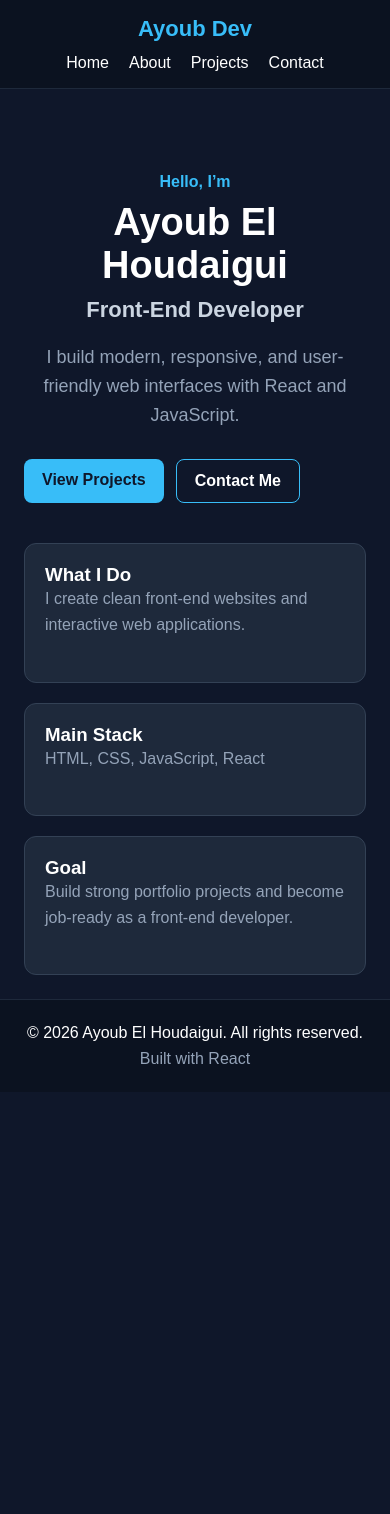
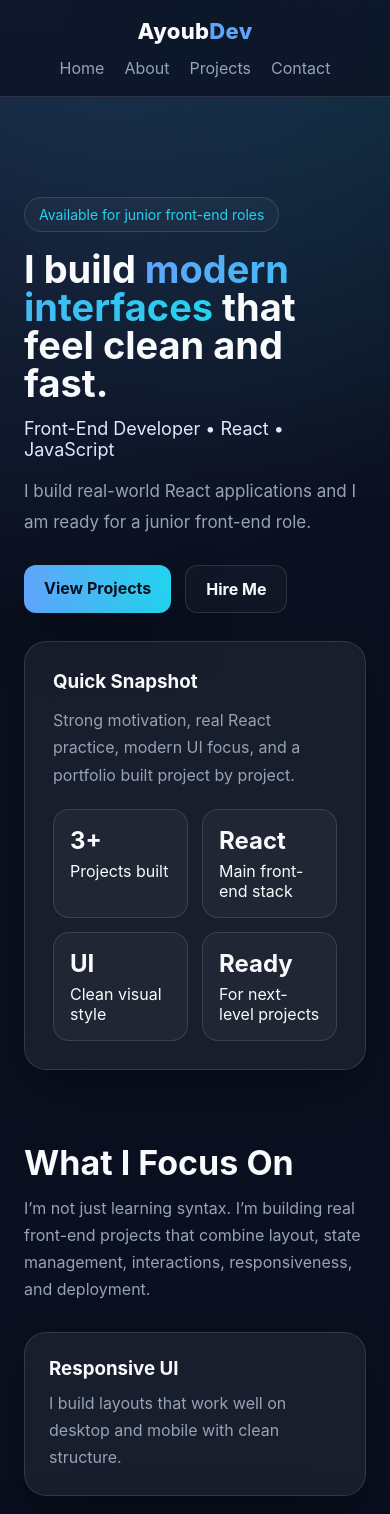
Before and after one commit to elhoudaiguiayoub/portfolioayoub, a React app in the folder portfolio/: page / in a window 390 px wide. Shown: the top 1514 px of the page. Before the commit the page ends 1092 px from the top, so only its background shows below. Built offline with nearby package versions, Linux system fonts and the light colour scheme; the HTML template or start-up script is replaced by a standard one.

Commit message:
Update home description

```diff
--- a/portfolio/src/components/Footer.jsx
+++ b/portfolio/src/components/Footer.jsx
@@ -1,8 +1,7 @@
 function Footer() {
   return (
     <footer className="footer">
-      <p>© 2026 Ayoub El Houdaigui. All rights reserved.</p>
-      <p className="footer-sub">Built with React</p>
+      <p>© 2026 Ayoub El Houdaigui — Front-End Developer</p>
     </footer>
   );
 }
--- a/portfolio/src/components/Navbar.jsx
+++ b/portfolio/src/components/Navbar.jsx
@@ -2,16 +2,20 @@ import { Link } from "react-router-dom";
 
 function Navbar() {
   return (
-    <nav className="navbar">
-      <Link to="/" className="logo">Ayoub Dev</Link>
+    <header className="navbar">
+      <div className="nav-inner">
+        <Link to="/" className="logo">
+          Ayoub<span>Dev</span>
+        </Link>
 
-      <div className="nav-links">
-        <Link to="/" className="nav-link">Home</Link>
-        <Link to="/about" className="nav-link">About</Link>
-        <Link to="/projects" className="nav-link">Projects</Link>
-        <Link to="/contact" className="nav-link">Contact</Link>
+        <nav className="nav-links">
+          <Link to="/" className="nav-link">Home</Link>
+          <Link to="/about" className="nav-link">About</Link>
+          <Link to="/projects" className="nav-link">Projects</Link>
+          <Link to="/contact" className="nav-link">Contact</Link>
+        </nav>
       </div>
-    </nav>
+    </header>
   );
 }
 
--- a/portfolio/src/data/projects.js
+++ b/portfolio/src/data/projects.js
@@ -3,18 +3,26 @@ export const projects = [
     id: 1,
     title: "Task Manager",
     category: "React",
-    description: "A to-do application with add, delete, and local storage features.",
+    description: "A modern task manager with localStorage, filtering, and clean UI.",
+    image: "/images/todo.png",
+    demo: "https://todoapp-ruby-chi.vercel.app/",
   },
   {
     id: 2,
     title: "Weather Dashboard",
     category: "JavaScript",
-    description: "A weather app that fetches data from an API and displays city forecasts.",
+    description:
+      "A weather app that fetches real data from an API and displays forecasts in a clean responsive interface.",
+    github: "https://github.com/elhoudaiguiayoub",
+    demo: "https://portfolioayoub-keis-ebon.vercel.app/",
   },
   {
     id: 3,
     title: "Developer Portfolio",
     category: "React",
-    description: "A responsive personal portfolio website built with React and React Router.",
+    description:
+      "A premium-style portfolio website built with React, React Router, reusable components, modal project cards, and responsive design.",
+    github: "https://github.com/elhoudaiguiayoub",
+    demo: "https://portfolioayoub-keis-ebon.vercel.app/",
   },
 ];
--- a/portfolio/src/pages/About.jsx
+++ b/portfolio/src/pages/About.jsx
@@ -1,25 +1,51 @@
 function About() {
-  const skills = ["HTML", "CSS", "JavaScript", "React", "Responsive Design", "Git"];
+  const skills = [
+    "HTML",
+    "CSS",
+    "JavaScript",
+    "React",
+    "React Router",
+    "Responsive Design",
+    "Git",
+    "Vercel",
+  ];
 
   return (
     <div className="page">
       <div className="container">
-        <h1 className="title">About Me</h1>
-        <p className="subtitle">
-          I am a motivated front-end developer building real projects and improving my React skills every day.
-        </p>
-        <p className="subtitle">
-          I enjoy creating clean, modern, and user-friendly interfaces.
-        </p>
+        <section className="section" style={{ marginTop: 0 }}>
+          <h1 className="section-title">About Me</h1>
+          <p className="section-subtitle">
+            I am a motivated front-end developer focused on building modern user interfaces with
+            React. I learn by creating projects, improving UI quality, and shipping real work online.
+          </p>
 
-        <div className="card">
-          <h2>Skills</h2>
-          <div className="badges">
-            {skills.map((skill) => (
-              <span key={skill} className="badge">{skill}</span>
-            ))}
+          <div className="grid-3">
+            <div className="skill-card">
+              <h3>How I Work</h3>
+              <p>I prefer building real projects instead of spending all my time on tutorials.</p>
+            </div>
+
+            <div className="skill-card">
+              <h3>What I Improve</h3>
+              <p>Component structure, cleaner styling, better interactions, and stronger project quality.</p>
+            </div>
+
+            <div className="skill-card">
+              <h3>Goal</h3>
+              <p>Become job-ready and strong enough to deliver polished front-end projects confidently.</p>
+            </div>
           </div>
-        </div>
+
+          <div className="card" style={{ marginTop: "24px" }}>
+            <h3>Skills</h3>
+            <div className="skills-wrap">
+              {skills.map((skill) => (
+                <span key={skill} className="badge">{skill}</span>
+              ))}
+            </div>
+          </div>
+        </section>
       </div>
     </div>
   );
--- a/portfolio/src/pages/Contact.jsx
+++ b/portfolio/src/pages/Contact.jsx
@@ -2,19 +2,39 @@ function Contact() {
   return (
     <div className="page">
       <div className="container">
-        <h1 className="title">Contact</h1>
-        <p className="subtitle">
-          If you would like to work with me or discuss a project, feel free to contact me.
-        </p>
+        <section className="section" style={{ marginTop: 0 }}>
+          <h1 className="section-title">Contact</h1>
+          <p className="section-subtitle">
+            If you want to work with me, collaborate on a project, or discuss a junior front-end opportunity,
+            feel free to contact me.
+          </p>
 
-        <div className="card" style={{ marginBottom: "20px" }}>
-          <p><strong>Email:</strong> elhoudaiguiayoubwc@gmail.com</p>
-          <p><strong>Location:</strong> New Westminster / Vancouver, BC</p>
-        </div>
+          <div className="grid-3">
+            <div className="contact-card">
+              <h3>Email</h3>
+              <p>elhoudaiguiayoubwc@gmail.com</p>
+            </div>
 
-        <a href="mailto:elhoudaiguiayoubwc@gmail.com" className="button">
-          Send Email
-        </a>
+            <div className="contact-card">
+              <h3>Location</h3>
+              <p>New Westminster / Vancouver, BC</p>
+            </div>
+
+            <div className="contact-card">
+              <h3>Status</h3>
+              <p>Available for projects and junior opportunities</p>
+            </div>
+          </div>
+
+          <div className="buttons" style={{ marginTop: "24px" }}>
+            <a href="mailto:elhoudaiguiayoubwc@gmail.com" className="button">
+              Send Email
+            </a>
+            <a href="https://github.com/elhoudaiguiayoub" target="_blank" rel="noreferrer" className="button-outline">
+              GitHub
+            </a>
+          </div>
+        </section>
       </div>
     </div>
   );
--- a/portfolio/src/pages/Home.jsx
+++ b/portfolio/src/pages/Home.jsx
@@ -5,32 +5,75 @@ function Home() {
     <div className="page">
       <div className="container">
         <section className="hero">
-          <p className="hero-small">Hello, I’m</p>
-          <h1 className="hero-title">Ayoub El Houdaigui</h1>
-          <h2 className="hero-subtitle">Front-End Developer</h2>
+          <div>
+            <div className="hero-badge">Available for junior front-end roles</div>
+
+            <h1>
+              I build <span>modern interfaces</span> that feel clean and fast.
+            </h1>
+
+            <p className="hero-subtitle">Front-End Developer • React • JavaScript</p>
 
             <p className="hero-description">
-            I build modern, responsive, and user-friendly web interfaces with React and JavaScript.
+              I build real-world React applications and I am ready for a junior front-end role.
             </p>
 
             <div className="buttons">
               <Link to="/projects" className="button">View Projects</Link>
-            <Link to="/contact" className="button-outline">Contact Me</Link>
+              <Link to="/contact" className="button-outline">Hire Me</Link>
+            </div>
+          </div>
+
+          <div className="hero-card">
+            <h3>Quick Snapshot</h3>
+            <p>
+              Strong motivation, real React practice, modern UI focus, and a portfolio built
+              project by project.
+            </p>
+
+            <div className="stats">
+              <div className="stat-box">
+                <strong>3+</strong>
+                <span>Projects built</span>
+              </div>
+              <div className="stat-box">
+                <strong>React</strong>
+                <span>Main front-end stack</span>
+              </div>
+              <div className="stat-box">
+                <strong>UI</strong>
+                <span>Clean visual style</span>
+              </div>
+              <div className="stat-box">
+                <strong>Ready</strong>
+                <span>For next-level projects</span>
+              </div>
+            </div>
           </div>
         </section>
 
-        <section className="grid">
+        <section className="section">
+          <h2 className="section-title">What I Focus On</h2>
+          <p className="section-subtitle">
+            I’m not just learning syntax. I’m building real front-end projects that combine layout,
+            state management, interactions, responsiveness, and deployment.
+          </p>
+
+          <div className="grid-3">
             <div className="card">
-            <h3>What I Do</h3>
-            <p className="subtitle">I create clean front-end websites and interactive web applications.</p>
+              <h3>Responsive UI</h3>
+              <p>I build layouts that work well on desktop and mobile with clean structure.</p>
             </div>
+
             <div className="card">
-            <h3>Main Stack</h3>
-            <p className="subtitle">HTML, CSS, JavaScript, React</p>
+              <h3>React Logic</h3>
+              <p>I use components, state, filtering, dynamic rendering, and routing.</p>
             </div>
+
             <div className="card">
-            <h3>Goal</h3>
-            <p className="subtitle">Build strong portfolio projects and become job-ready as a front-end developer.</p>
+              <h3>Real Deployment</h3>
+              <p>I can publish a project online with GitHub and Vercel.</p>
+            </div>
           </div>
         </section>
       </div>
--- a/portfolio/src/pages/Projects.jsx
+++ b/portfolio/src/pages/Projects.jsx
@@ -13,41 +13,81 @@ function Projects() {
   return (
     <div className="page">
       <div className="container">
-        <h1 className="title">My Projects</h1>
-        <p className="subtitle">
-          Here are some projects I built while learning front-end development.
+        <section className="section" style={{ marginTop: 0 }}>
+          <h1 className="section-title">Featured Projects</h1>
+          <p className="section-subtitle">
+            A selection of front-end projects where I practice UI building, React logic,
+            responsive layouts, and clean component structure.
           </p>
 
-        <div className="buttons">
-          <button className="button" onClick={() => setFilter("All")}>All</button>
-          <button className="button" onClick={() => setFilter("React")}>React</button>
-          <button className="button" onClick={() => setFilter("JavaScript")}>JavaScript</button>
+          <div className="project-toolbar">
+            <button
+              className={`filter-btn ${filter === "All" ? "active" : ""}`}
+              onClick={() => setFilter("All")}
+            >
+              All
+            </button>
+            <button
+              className={`filter-btn ${filter === "React" ? "active" : ""}`}
+              onClick={() => setFilter("React")}
+            >
+              React
+            </button>
+            <button
+              className={`filter-btn ${filter === "JavaScript" ? "active" : ""}`}
+              onClick={() => setFilter("JavaScript")}
+            >
+              JavaScript
+            </button>
           </div>
 
-        <div className="grid">
+          <div className="projects-grid">
             {filteredProjects.map((project) => (
               <div
                 key={project.id}
-              className="card project-card"
+                className="project-card"
                 onClick={() => setSelectedProject(project)}
               >
-              <h2>{project.title}</h2>
-              <p className="hero-small">{project.category}</p>
-              <p className="subtitle">{project.description}</p>
+                <div className="project-image"></div>
+
+                <div className="project-content">
+                  <p className="project-category">{project.category}</p>
+                  <h3 className="project-title">{project.title}</h3>
+                  <p className="project-text">{project.description}</p>
+                </div>
               </div>
             ))}
           </div>
+        </section>
 
         {selectedProject && (
           <div className="modal-overlay" onClick={() => setSelectedProject(null)}>
             <div className="modal" onClick={(e) => e.stopPropagation()}>
+              <p className="project-category">{selectedProject.category}</p>
               <h2>{selectedProject.title}</h2>
-              <p className="hero-small">{selectedProject.category}</p>
-              <p className="subtitle">{selectedProject.description}</p>
+              <p>{selectedProject.description}</p>
 
-              <button className="button" onClick={() => setSelectedProject(null)}>
+              <div className="modal-links">
+                <a
+                  href={selectedProject.github}
+                  target="_blank"
+                  rel="noreferrer"
+                  className="button"
+                >
+                  GitHub
+                </a>
+                <a
+                  href={selectedProject.demo}
+                  target="_blank"
+                  rel="noreferrer"
+                  className="button-outline"
+                >
+                  Live Demo
+                </a>
+                <button className="button-outline" onClick={() => setSelectedProject(null)}>
                   Close
                 </button>
+              </div>
             </div>
           </div>
         )}
--- a/portfolio/src/styles.css
+++ b/portfolio/src/styles.css
@@ -4,210 +4,412 @@
   padding: 0;
 }
 
+:root {
+  --bg: #0b1020;
+  --bg-soft: #121a30;
+  --card: rgba(255, 255, 255, 0.06);
+  --border: rgba(255, 255, 255, 0.12);
+  --text: #f8fafc;
+  --muted: #94a3b8;
+  --primary: #60a5fa;
+  --primary-2: #22d3ee;
+  --shadow: 0 20px 60px rgba(0, 0, 0, 0.35);
+}
+
 body {
-  background: #0f172a;
-  color: white;
-  font-family: Arial, sans-serif;
+  font-family: Inter, Arial, sans-serif;
+  background:
+    radial-gradient(circle at top left, rgba(96, 165, 250, 0.18), transparent 30%),
+    radial-gradient(circle at top right, rgba(34, 211, 238, 0.12), transparent 25%),
+    var(--bg);
+  color: var(--text);
 }
 
 a {
   text-decoration: none;
+  color: inherit;
+}
+
+button {
+  font: inherit;
 }
 
 .page {
   min-height: 100vh;
-  padding: 40px;
+  padding: 40px 24px 80px;
 }
 
 .container {
-  max-width: 1100px;
+  max-width: 1180px;
   margin: 0 auto;
 }
 
-.title {
-  font-size: 42px;
-  margin-bottom: 16px;
-}
-
-.subtitle {
-  color: #94a3b8;
-  margin-bottom: 24px;
-  line-height: 1.6;
-}
-
-.card {
-  background: #1e293b;
-  border: 1px solid #334155;
-  border-radius: 12px;
-  padding: 20px;
-}
-
-.grid {
-  display: grid;
-  grid-template-columns: repeat(auto-fit, minmax(250px, 1fr));
-  gap: 20px;
-}
-
-.buttons {
-  display: flex;
-  gap: 12px;
-  flex-wrap: wrap;
-  margin: 20px 0;
-}
-
-.button {
-  background: #38bdf8;
-  color: #0f172a;
-  border: none;
-  border-radius: 8px;
-  padding: 12px 18px;
-  font-weight: bold;
-  cursor: pointer;
-}
-
-.button-outline {
-  background: transparent;
-  color: white;
-  border: 1px solid #38bdf8;
-  border-radius: 8px;
-  padding: 12px 18px;
-  font-weight: bold;
-  cursor: pointer;
-}
-
 .navbar {
-  display: flex;
-  justify-content: space-between;
-  align-items: center;
-  padding: 18px 40px;
-  background: #0b1220;
-  border-bottom: 1px solid #1e293b;
   position: sticky;
   top: 0;
   z-index: 1000;
+  backdrop-filter: blur(14px);
+  background: rgba(11, 16, 32, 0.75);
+  border-bottom: 1px solid var(--border);
+  padding: 18px 24px;
+}
+
+.nav-inner {
+  max-width: 1180px;
+  margin: 0 auto;
+  display: flex;
+  align-items: center;
+  justify-content: space-between;
 }
 
 .logo {
-  color: #38bdf8;
   font-size: 22px;
-  font-weight: bold;
+  font-weight: 800;
+  letter-spacing: 0.3px;
+}
+
+.logo span {
+  color: var(--primary);
 }
 
 .nav-links {
   display: flex;
   gap: 20px;
+}
+
+.nav-link {
+  color: var(--muted);
+  transition: 0.25s;
+}
+
+.nav-link:hover {
+  color: var(--text);
+}
+
+.hero {
+  display: grid;
+  grid-template-columns: 1.2fr 0.8fr;
+  gap: 28px;
+  align-items: center;
+  padding-top: 60px;
+}
+
+.hero-badge {
+  display: inline-block;
+  padding: 8px 14px;
+  border: 1px solid var(--border);
+  border-radius: 999px;
+  color: var(--primary-2);
+  background: rgba(255, 255, 255, 0.03);
+  margin-bottom: 18px;
+  font-size: 14px;
+}
+
+.hero h1 {
+  font-size: 64px;
+  line-height: 1;
+  margin-bottom: 16px;
+}
+
+.hero h1 span {
+  background: linear-gradient(90deg, var(--primary), var(--primary-2));
+  -webkit-background-clip: text;
+  -webkit-text-fill-color: transparent;
+}
+
+.hero-subtitle {
+  font-size: 22px;
+  color: #dbeafe;
+  margin-bottom: 16px;
+}
+
+.hero-description {
+  color: var(--muted);
+  line-height: 1.8;
+  max-width: 620px;
+  font-size: 17px;
+  margin-bottom: 28px;
+}
+
+.buttons {
+  display: flex;
+  gap: 14px;
   flex-wrap: wrap;
 }
 
-.nav-link {
-  color: white;
-  font-weight: 500;
+.button,
+.button-outline {
+  padding: 13px 20px;
+  border-radius: 12px;
+  font-weight: 700;
+  transition: 0.25s;
 }
 
-.hero {
-  text-align: center;
-  max-width: 800px;
-  margin: 60px auto 40px;
+.button {
+  background: linear-gradient(90deg, var(--primary), var(--primary-2));
+  color: #08111f;
+  box-shadow: var(--shadow);
 }
 
-.hero-small {
-  color: #38bdf8;
-  font-weight: bold;
+.button:hover {
+  transform: translateY(-2px);
+}
+
+.button-outline {
+  border: 1px solid var(--border);
+  color: var(--text);
+  background: rgba(255, 255, 255, 0.03);
+}
+
+.button-outline:hover {
+  border-color: var(--primary);
+  color: var(--primary);
+}
+
+.hero-card,
+.card,
+.project-card,
+.contact-card,
+.skill-card {
+  background: var(--card);
+  border: 1px solid var(--border);
+  border-radius: 22px;
+  box-shadow: var(--shadow);
+  backdrop-filter: blur(18px);
+}
+
+.hero-card {
+  padding: 28px;
+}
+
+.hero-card h3 {
+  margin-bottom: 14px;
+}
+
+.hero-card p {
+  color: var(--muted);
+  line-height: 1.7;
+}
+
+.stats {
+  display: grid;
+  grid-template-columns: repeat(2, 1fr);
+  gap: 14px;
+  margin-top: 20px;
+}
+
+.stat-box {
+  padding: 16px;
+  border-radius: 16px;
+  background: rgba(255, 255, 255, 0.04);
+  border: 1px solid var(--border);
+}
+
+.stat-box strong {
+  display: block;
+  font-size: 24px;
+  margin-bottom: 6px;
+}
+
+.section {
+  margin-top: 72px;
+}
+
+.section-title {
+  font-size: 34px;
+  margin-bottom: 12px;
+}
+
+.section-subtitle {
+  color: var(--muted);
+  line-height: 1.7;
+  margin-bottom: 28px;
+  max-width: 760px;
+}
+
+.grid-3 {
+  display: grid;
+  grid-template-columns: repeat(3, 1fr);
+  gap: 20px;
+}
+
+.card,
+.skill-card,
+.contact-card {
+  padding: 24px;
+}
+
+.card h3,
+.skill-card h3,
+.contact-card h3 {
   margin-bottom: 10px;
 }
 
-.hero-title {
-  font-size: 52px;
-  margin-bottom: 10px;
+.card p,
+.skill-card p,
+.contact-card p {
+  color: var(--muted);
+  line-height: 1.7;
 }
 
-.hero-subtitle {
-  font-size: 28px;
-  color: #cbd5e1;
-  margin-bottom: 20px;
+.skills-wrap {
+  display: flex;
+  flex-wrap: wrap;
+  gap: 12px;
+  margin-top: 18px;
 }
 
-.hero-description {
-  color: #94a3b8;
-  font-size: 18px;
-  line-height: 1.6;
-  margin-bottom: 30px;
+.badge {
+  padding: 10px 14px;
+  border-radius: 999px;
+  background: rgba(96, 165, 250, 0.14);
+  border: 1px solid rgba(96, 165, 250, 0.26);
+  color: #dbeafe;
+  font-weight: 700;
+  font-size: 14px;
+}
+
+.project-toolbar {
+  display: flex;
+  gap: 10px;
+  flex-wrap: wrap;
+  margin-bottom: 22px;
+}
+
+.filter-btn {
+  border: 1px solid var(--border);
+  background: rgba(255, 255, 255, 0.03);
+  color: var(--text);
+  padding: 10px 16px;
+  border-radius: 999px;
+  cursor: pointer;
+  transition: 0.25s;
+}
+
+.filter-btn:hover,
+.filter-btn.active {
+  background: linear-gradient(90deg, var(--primary), var(--primary-2));
+  color: #08111f;
+  border-color: transparent;
+}
+
+.projects-grid {
+  display: grid;
+  grid-template-columns: repeat(3, 1fr);
+  gap: 20px;
 }
 
 .project-card {
-  transition: all 0.3s ease;
+  overflow: hidden;
+  transition: 0.3s ease;
   cursor: pointer;
 }
 
 .project-card:hover {
-  transform: scale(1.03);
-  background: #334155;
+  transform: translateY(-8px);
+  border-color: rgba(96, 165, 250, 0.35);
 }
 
-.badges {
+.project-image {
+  height: 180px;
+  background: linear-gradient(135deg, rgba(96, 165, 250, 0.35), rgba(34, 211, 238, 0.25));
+  border-bottom: 1px solid var(--border);
+}
+
+.project-content {
+  padding: 22px;
+}
+
+.project-category {
+  color: var(--primary-2);
+  font-size: 14px;
+  font-weight: 700;
+  margin-bottom: 10px;
+}
+
+.project-title {
+  font-size: 22px;
+  margin-bottom: 10px;
+}
+
+.project-text {
+  color: var(--muted);
+  line-height: 1.7;
+}
+
+.modal-overlay {
+  position: fixed;
+  inset: 0;
+  background: rgba(4, 9, 20, 0.78);
+  display: flex;
+  align-items: center;
+  justify-content: center;
+  padding: 20px;
+}
+
+.modal {
+  width: 100%;
+  max-width: 620px;
+  background: #10182b;
+  border: 1px solid var(--border);
+  border-radius: 24px;
+  padding: 28px;
+  box-shadow: var(--shadow);
+}
+
+.modal h2 {
+  margin-bottom: 10px;
+}
+
+.modal p {
+  color: var(--muted);
+  line-height: 1.8;
+  margin-bottom: 18px;
+}
+
+.modal-links {
   display: flex;
   gap: 12px;
   flex-wrap: wrap;
   margin-top: 20px;
 }
 
-.badge {
-  background: #38bdf8;
-  color: #0f172a;
-  padding: 10px 14px;
-  border-radius: 999px;
-  font-size: 14px;
-  font-weight: bold;
+.footer {
+  border-top: 1px solid var(--border);
+  background: rgba(11, 16, 32, 0.75);
+  text-align: center;
+  padding: 30px 20px;
+  color: var(--muted);
 }
 
-.footer {
-  background: #0b1220;
-  border-top: 1px solid #1e293b;
-  text-align: center;
-  padding: 24px 20px;
-  color: white;
+@media (max-width: 980px) {
+  .hero,
+  .grid-3,
+  .projects-grid {
+    grid-template-columns: 1fr;
+  }
+
+  .hero h1 {
+    font-size: 48px;
+  }
 }
 
-.footer-sub {
-  color: #94a3b8;
-  margin-top: 8px;
-}
-
-.modal-overlay {
-  position: fixed;
-  inset: 0;
-  background: rgba(0, 0, 0, 0.7);
-  display: flex;
-  justify-content: center;
-  align-items: center;
-  padding: 20px;
-}
-
-.modal {
-  background: #1e293b;
-  border: 1px solid #334155;
-  border-radius: 12px;
-  padding: 30px;
-  width: 100%;
-  max-width: 500px;
-}
-
-@media (max-width: 768px) {
-  .page {
-    padding: 24px;
+@media (max-width: 640px) {
+  .nav-inner {
+    flex-direction: column;
+    gap: 14px;
   }
 
-  .navbar {
-    padding: 16px 24px;
-    flex-direction: column;
-    gap: 12px;
+  .nav-links {
+    flex-wrap: wrap;
+    justify-content: center;
   }
 
-  .hero-title {
+  .hero h1 {
     font-size: 38px;
   }
 
   .hero-subtitle {
-    font-size: 22px;
+    font-size: 18px;
   }
 }
```
Also changed, not shown: portfolio/public/images/todo.png (added). Lines whose indentation alone changed are shown as unchanged.
